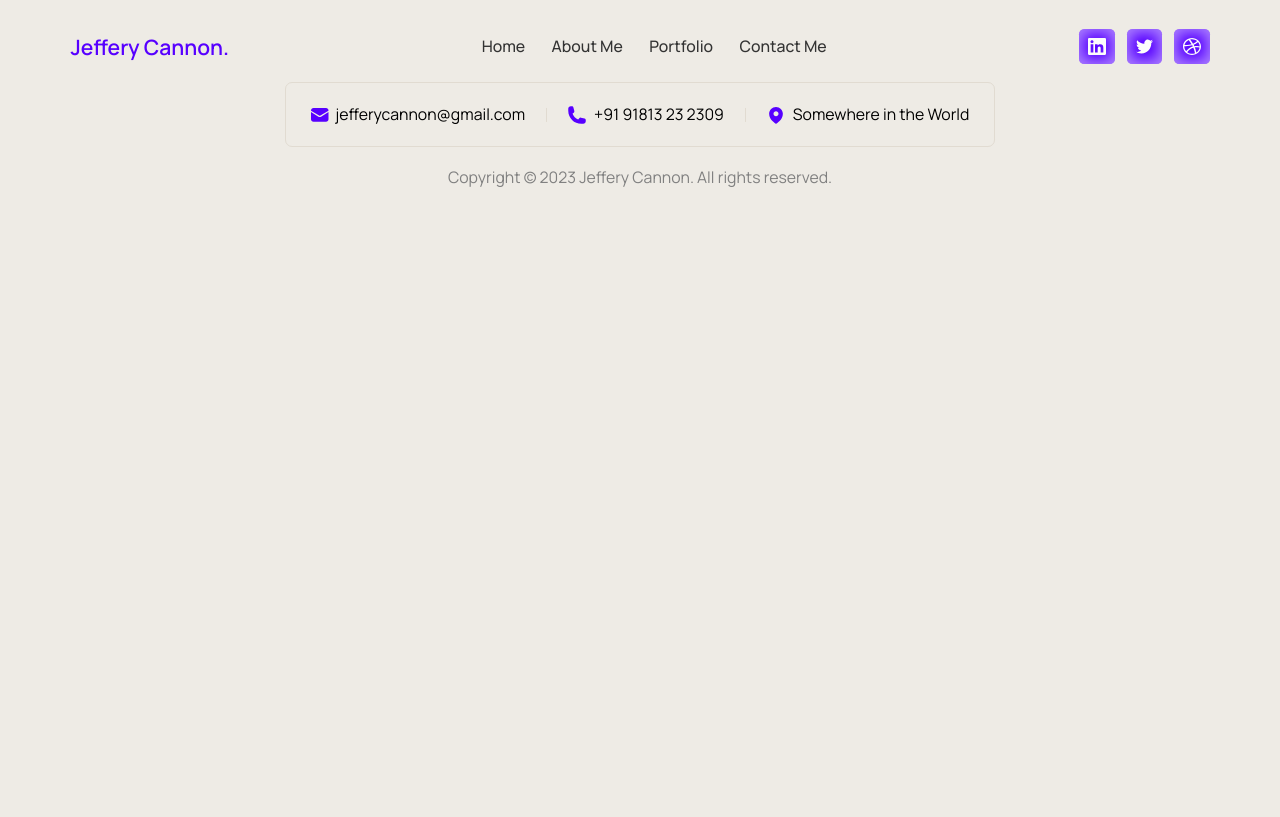
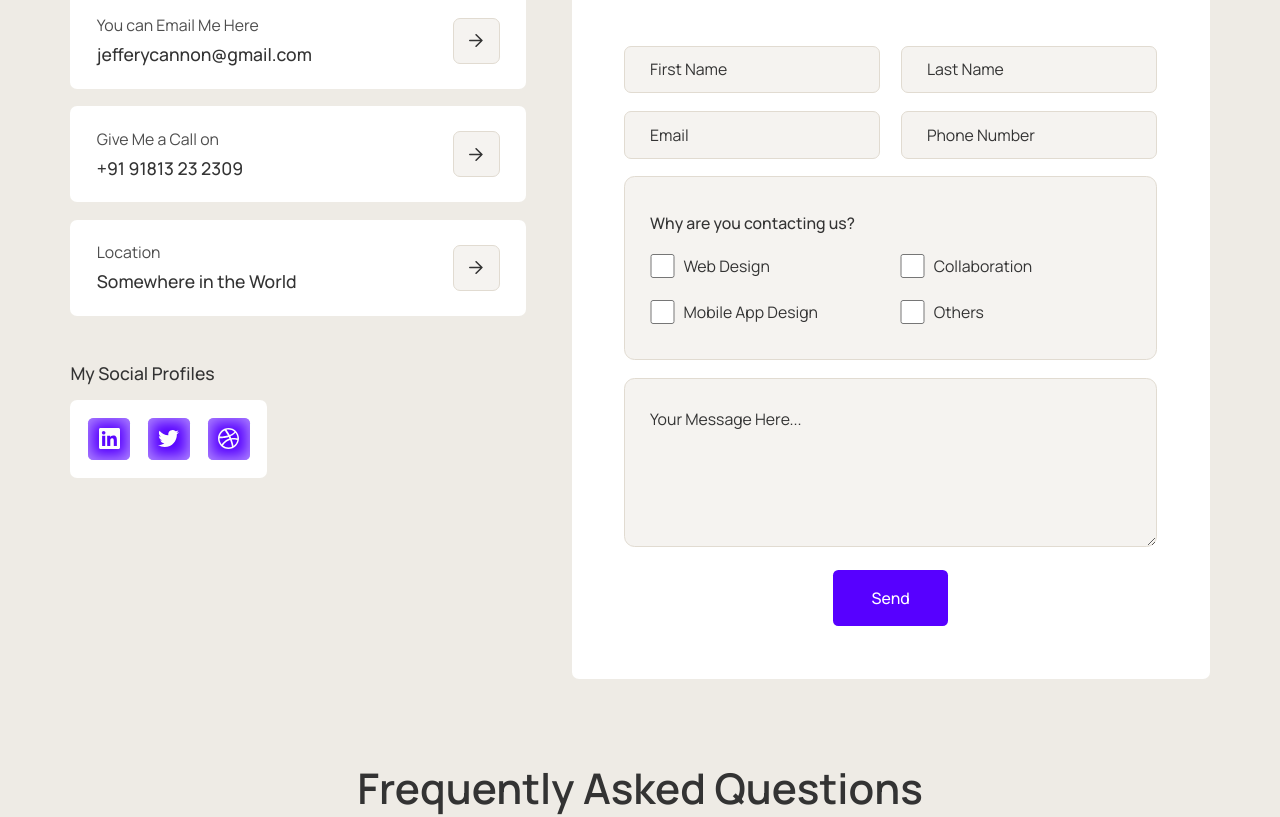
Before and after one commit to hakhan1999/Mohsin-Portfolio, a React (Vite) app: page /contact-me in a window 1280 px wide. Shown: the part 661-1478 px from the top of the page. Before the commit the page ends 868 px from the top, so only its background shows below. Built offline with nearby package versions, Linux system fonts and the light colour scheme.

Commit message:
contact page completed

```diff
--- a/src/components/Footer.jsx
+++ b/src/components/Footer.jsx
@@ -1,4 +1,3 @@
-import React from "react";
 import { NavLink } from "react-router-dom";
 
 const navItems = [
@@ -85,11 +84,11 @@ const Footer = () => {
         <div className="social flex gap-3.5">
           {socialLinks.map((item) => (
             <NavLink
-              className="p-2.5 rounded-md bg-primary shadow-[inset_0px_0px_14px_4px_#ffffff80] transition hover:bg-primary-hover"
+              className="p-3 rounded-md bg-primary shadow-[inset_0px_0px_14px_4px_#ffffff80] transition hover:bg-primary-hover"
               to={item.path}
               key={item.id}
             >
-              <img className="w-5" src={item.imgLink} alt="Social Icon" />
+              <img className="w-6" src={item.imgLink} alt="Social Icon" />
             </NavLink>
           ))}
         </div>
--- /dev/null
+++ b/src/components/contact/ContactDetails.jsx
@@ -0,0 +1,112 @@
+import { NavLink } from "react-router-dom";
+import ContactForm from "./ContactForm";
+const contactDetails = [
+  {
+    id: 1,
+    mainText: "jefferycannon@gmail.com",
+    subText: "You can Email Me Here",
+    link: "mailto:jefferycannon@gmail.com",
+  },
+  {
+    id: 2,
+    mainText: "+91 91813 23 2309",
+    subText: "Give Me a Call on",
+    link: "tel:+91 91813 23 2309",
+  },
+  {
+    id: 3,
+    mainText: "Somewhere in the World",
+    subText: "Location",
+    link: "#",
+  },
+];
+
+const socialLinks = [
+  {
+    id: 1,
+    link: "#",
+    imgLink: "/images/linkedIn.svg",
+  },
+  {
+    id: 2,
+    link: "#",
+    imgLink: "/images/twitter.svg",
+  },
+  {
+    id: 3,
+    link: "#",
+    imgLink: "/images/dribble.svg",
+  },
+];
+const ContactDetails = () => {
+  return (
+    <section className="container bottom-padded contact-details flex-start justify-between">
+      <div className="col-1 w-[40%]">
+        <div className="details-wrapper flex flex-col gap-5 w-full">
+          {contactDetails.map((item) => (
+            <div
+              key={item.id}
+              className="px-7.5 py-6 w-full flex justify-between bg-white rounded-lg"
+            >
+              <div className="flex flex-col gap-1 justify-start">
+                <p className="text-lg w-full text-grey leading-normal">
+                  {item.subText}
+                </p>
+                <NavLink
+                  className="text-gray text-xl leading-normal font-medium"
+                  to={item.link}
+                  target={item.id === 3 ? "_blank" : undefined}
+                >
+                  {item.mainText}
+                </NavLink>
+              </div>
+              <NavLink
+                to={item.link}
+                target={item.id === 3 ? "_blank" : undefined}
+              >
+                <div className="group border border-border bg-[#F5F3F0] rounded-lg p-[1.094rem] transition hover:bg-primary hover:border-primary">
+                  <img
+                    className="w-4 transition"
+                    src="/images/arrow.svg"
+                    alt="Arrow"
+                    style={{
+                      transition: "filter 0.3s ease",
+                    }}
+                  />
+                  <style jsx>{`
+                    .group:hover img {
+                      filter: brightness(0) saturate(100%) invert(100%)
+                        sepia(4%) saturate(0%) hue-rotate(284deg)
+                        brightness(106%) contrast(103%);
+                    }
+                  `}</style>
+                </div>
+              </NavLink>
+            </div>
+          ))}
+        </div>
+        <div className="social mt-12.5">
+          <p className="text-gray text-xl leading-normal font-medium mb-4">
+            My Social Profiles
+          </p>
+          <div className=" flex gap-5 p-5 rounded-lg bg-white w-fit">
+            {socialLinks.map((item) => (
+              <NavLink
+                className="p-3 rounded-md bg-primary shadow-[inset_0px_0px_14px_4px_#ffffff80] transition hover:bg-primary-hover"
+                to={item.path}
+                key={item.id}
+              >
+                <img className="w-6" src={item.imgLink} alt="Social Icon" />
+              </NavLink>
+            ))}
+          </div>
+        </div>
+      </div>
+      <div className="col-2 w-[56%]">
+        <ContactForm />
+      </div>
+    </section>
+  );
+};
+
+export default ContactDetails;
--- /dev/null
+++ b/src/components/contact/ContactForm.jsx
@@ -0,0 +1,84 @@
+import Button from "../home/Button";
+
+const ContactForm = () => {
+  return (
+    <div className="form-wrapper p-15 bg-white rounded-lg">
+      <form action="">
+        <div className="row mb-5 flex justify-between">
+          <input
+            className="w-[48%] px-7 py-3 border border-border rounded-lg bg-[#F5F3F0] placeholder:text-gray placeholder:text-lg text-lg"
+            type="text"
+            name="f-name"
+            placeholder="First Name"
+          />
+          <input
+            className="w-[48%] px-7 py-3 border border-border rounded-lg bg-[#F5F3F0] placeholder:text-gray placeholder:text-lg text-lg"
+            type="text"
+            name="l-name"
+            placeholder="Last Name"
+          />
+        </div>
+        <div className="row mb-5 flex justify-between">
+          <input
+            type="email"
+            className="w-[48%] px-7 py-3 border border-border rounded-lg bg-[#F5F3F0] placeholder:text-gray placeholder:text-lg text-lg"
+            name="email"
+            placeholder="Email"
+          />
+          <input
+            type="phone"
+            className="w-[48%] px-7 py-3 border border-border rounded-lg bg-[#F5F3F0] placeholder:text-gray placeholder:text-lg text-lg"
+            name="phone"
+            placeholder="Phone Number"
+          />
+        </div>
+        <div className="row bg-[#F5F3F0] rounded-xl border border-border px-7 py-10">
+          <p className="text-gray text-lg leading-normal font-medium mb-5">
+            Why are you contacting us?
+          </p>
+          <div className="checkboxes-wrapper flex flex-wrap justify-between gap-y-6">
+            <div className="flex checkbox w-[48%]">
+              <input type="checkbox" className="w-7 h-7" name="web-design" />
+              <label className="text-gray text-lg ml-2.5">Web Design</label>
+            </div>
+            <div className="flex checkbox w-[48%]">
+              <input type="checkbox" className="w-7 h-7" name="collaboration" />
+              <label className="text-gray text-lg ml-2.5">Collaboration</label>
+            </div>
+            <div className="flex checkbox w-[48%]">
+              <input
+                type="checkbox"
+                className="w-7 h-7"
+                name="mobile-app-design"
+              />
+              <label className="text-gray text-lg ml-2.5">
+                Mobile App Design
+              </label>
+            </div>
+            <div className="flex checkbox w-[48%]">
+              <input type="checkbox" className="w-7 h-7" name="others" />
+              <label className="text-gray text-lg ml-2.5">Others</label>
+            </div>
+          </div>
+        </div>
+        <div className="row  my-5">
+          <textarea
+            className="h-48 bg-[#F5F3F0] rounded-xl border border-border px-7 py-8 w-full placeholder:text-gray placeholder:text-lg text-lg"
+            name="message"
+            placeholder="Your Message Here..."
+          />
+        </div>
+        <div className="row flex-center">
+          <button
+            className="flex gap-[0.578rem] w-fit bg-primary rounded-md transition hover:bg-primary-hover text-white px-11 py-4.5 text-lg font-medium cursor-pointer"
+            type="submit"
+          >
+            Send
+          </button>
+        </div>
+      </form>
+    </div>
+  );
+};
+
+export default ContactForm;
--- a/src/pages/Contact.jsx
+++ b/src/pages/Contact.jsx
@@ -1,3 +1,5 @@
+import ContactDetails from "../components/contact/ContactDetails";
+import FAQ from "../components/home/FAQ";
 import InnerHero from "../components/portfolio/InnerHero";
 
 const ContactUs = () => {
@@ -14,6 +16,8 @@ const ContactUs = () => {
         list2="Quick Change Resolutions"
         list3="Flexible Working hours"
       />
+      <ContactDetails />
+      <FAQ />
     </>
   );
 };
```
Also changed, not shown: public/images/arrow.svg (added).
